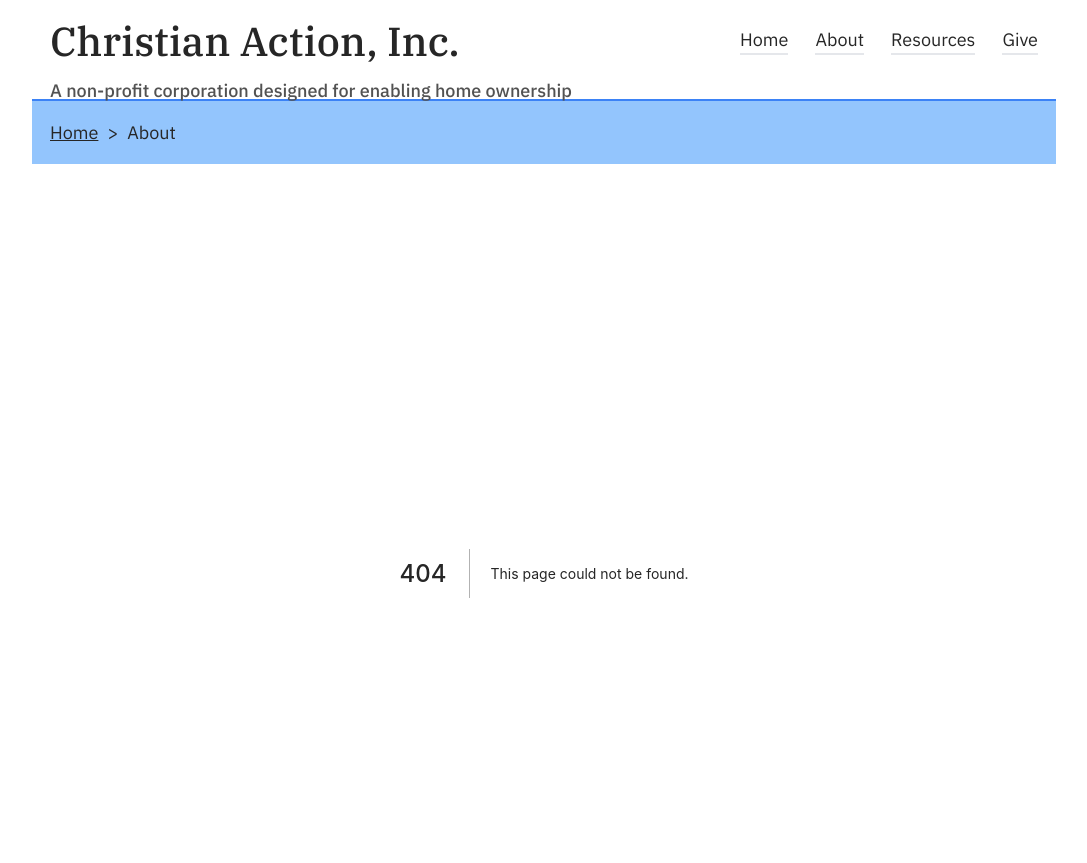
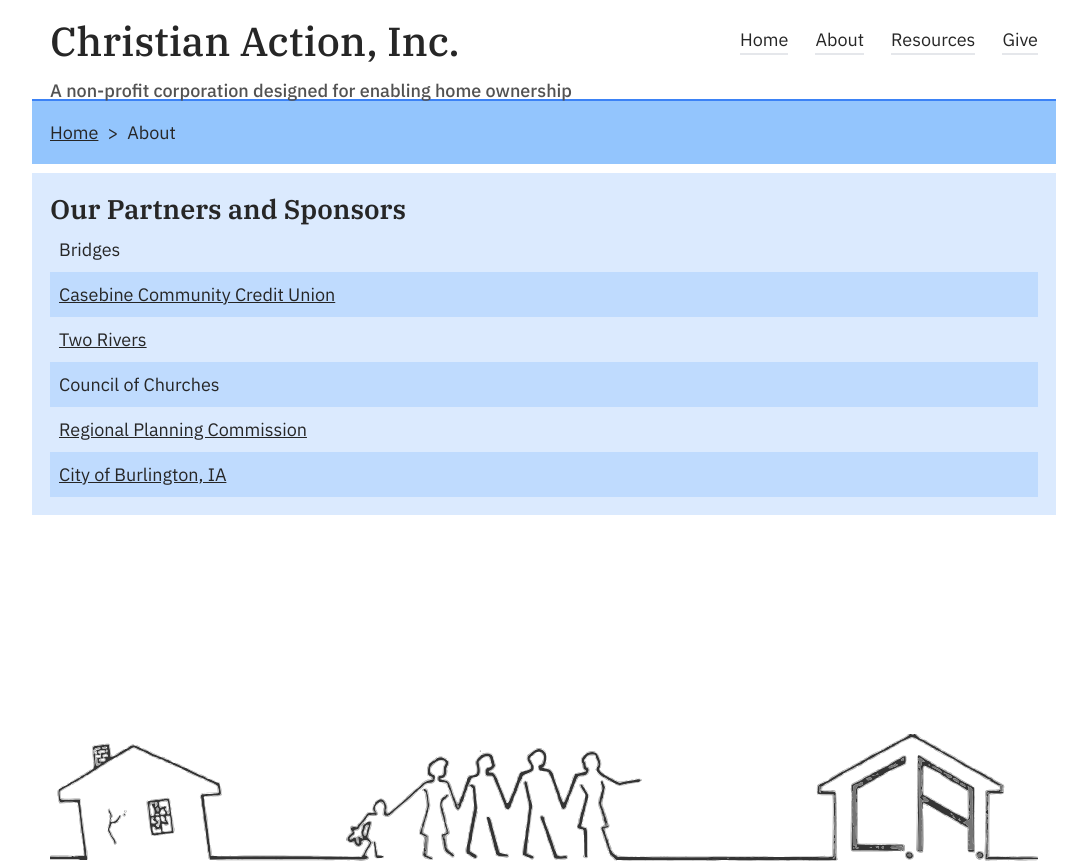
Before and after one commit to blaze-vincent/christian-action-2022, a Next.js app: page /about in a window 1280 px wide. Before the commit this address had no page. Shown: the top 863 px of the page, without its empty margins (96-1183 px from the left). Built offline with nearby package versions, Linux system fonts and the light colour scheme.

Commit message:
Add About page; Remove unused contact form

```diff
--- a/components/contactForm.js
+++ /dev/null
@@ -1,7 +0,0 @@
-export default function ContactForm(){
-  return <form
-    className="flex flex-col"
-  >
-
-  </form>
-}
--- /dev/null
+++ b/pages/about.js
@@ -0,0 +1,51 @@
+export default function About(){
+
+  const partners = [
+    {
+      name: "Bridges",
+    },
+    {
+      name: "Casebine Community Credit Union",
+      website: 'https://casebine.com/'
+    },
+    {
+      name: "Two Rivers",
+      website: 'https://www.tworivers.bank/'
+    },
+    {
+      name: "Council of Churches",
+    },
+    {
+      name: "Regional Planning Commission",
+      website: 'https://www.seirpc.com/'
+    },
+    {
+      name: "City of Burlington, IA",
+      website: 'https://www.burlingtoniowa.org/'
+    }
+  ]
+
+  return <div
+    className="w-full max-w-screen-lg"
+  >
+
+    {/* partners */}
+    <div
+      className="bg-blue-100 p-4"
+    >
+      <h2
+        className="font-semibold text-2xl font-ibm-serif"
+      >
+        Our Partners and Sponsors
+      </h2>
+      {partners.map((partner, index) => {
+        return <div
+          key={index}
+          className="odd:bg-blue-200 p-2"
+        >
+          <a href={partner.website} className={partner.website && 'underline'}>{partner.name}</a>
+        </div>
+      })}
+    </div>
+  </div>
+}
```
